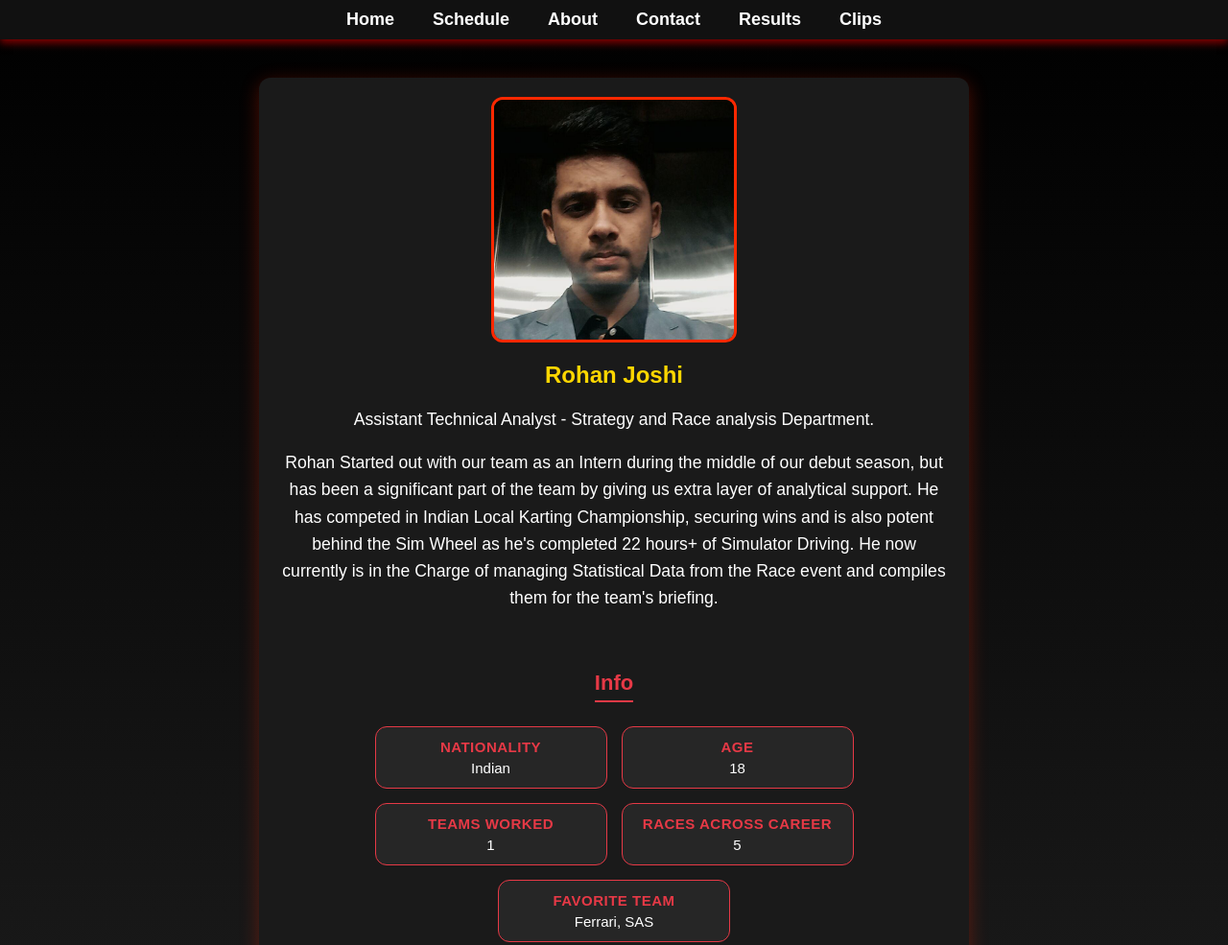
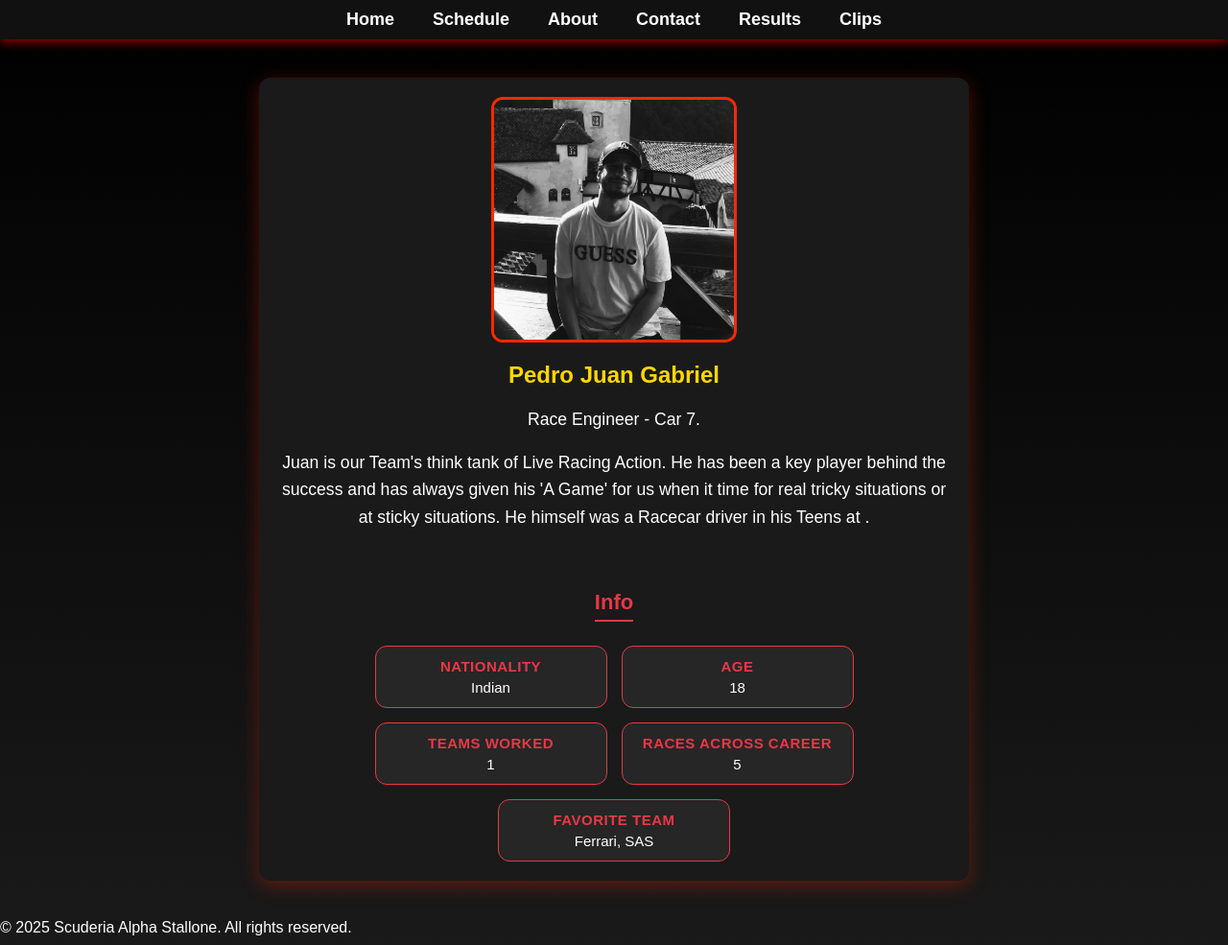
Before and after one commit to ScuderiaAlphaStallone/SASeRacing.com, a plain HTML site: page juan.html in a window 1280 px wide. Shown: the top 985 px of the page at 96% size. Drawn offline with Linux system fonts and the light colour scheme.

Commit message:
Update juan.html

```diff
--- a/juan.html
+++ b/juan.html
@@ -3,7 +3,7 @@
 <head>
   <meta charset="UTF-8">
   <meta name="viewport" content="width=device-width, initial-scale=1.0">
-  <title>Rohan Joshi - SAS Racing</title>
+  <title>Pedro Juan Gabriel - SAS Racing</title>
   <link rel="stylesheet" href="style.css">
 </head>
 <body>
@@ -17,14 +17,13 @@
   </nav>
 
   <div class="profile-page">
-    <img src="images/rohan.jpg" alt="Rohan Joshi">
-    <h2>Rohan Joshi</h2>
-    <p>Assistant Technical Analyst - Strategy and Race analysis Department.</p>
+    <img src="images/juan.jpg" alt="Juan Pedro">
+    <h2>Pedro Juan Gabriel</h2>
+    <p>Race Engineer - Car 7.</p>
     <p>
-      Rohan Started out with our team as an Intern during the middle of our debut season, but has been a significant part of the team
-      by giving us extra layer of analytical support. He has competed in Indian Local Karting Championship, securing wins and is
-      also potent behind the Sim Wheel as he's completed 22 hours+ of Simulator Driving. He now currently is in the Charge of managing
-      Statistical Data from the Race event and compiles them for the team's briefing.
+      Juan is our Team's think tank of Live Racing Action. He has been a key player behind the success and has always given his 'A Game'
+      for us when it time for real tricky situations or at sticky situations. He himself was a Racecar driver in his Teens at
+      .
     </p>
     <div class="stats">
     <h3>Info</h3>
```
